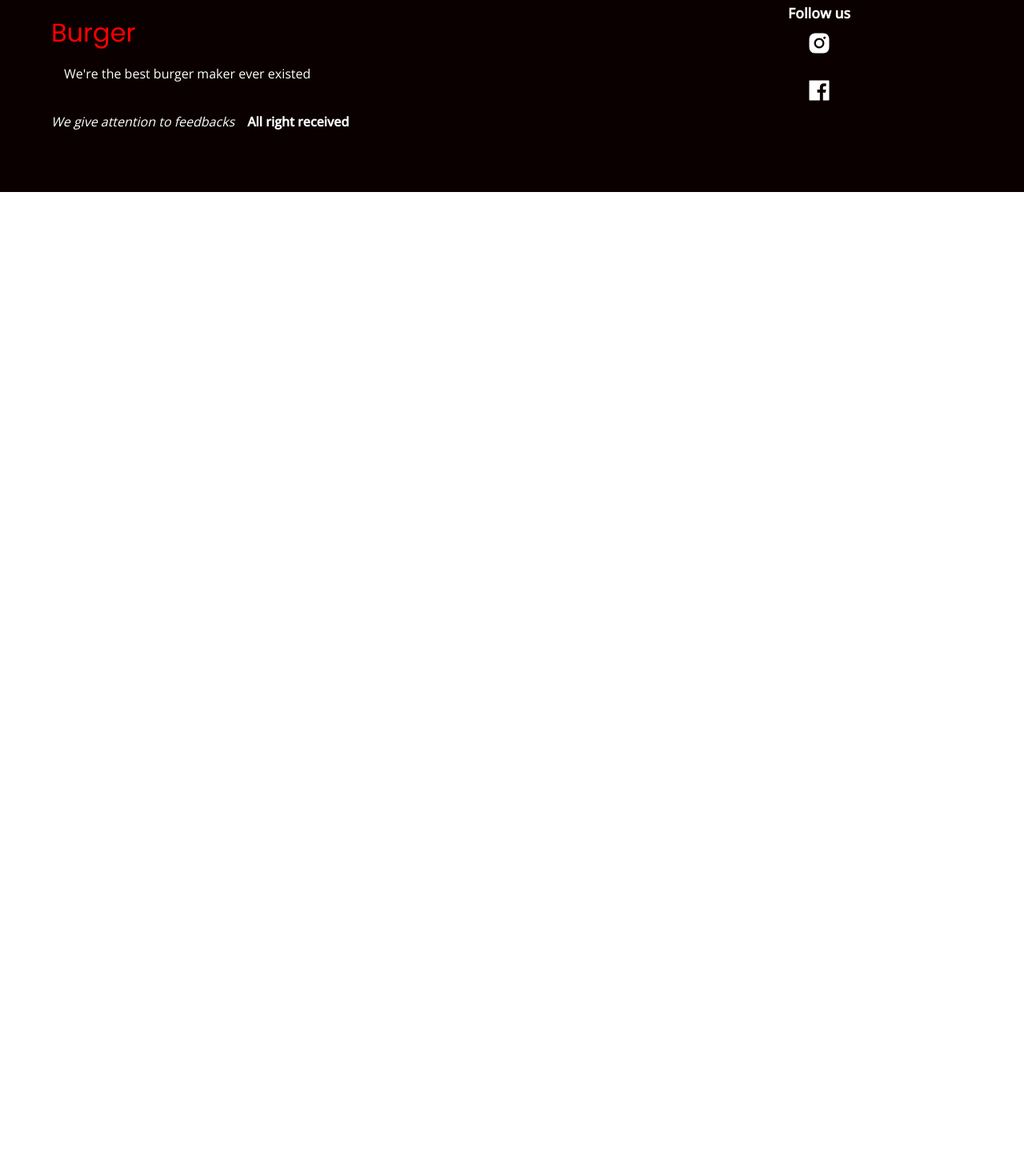
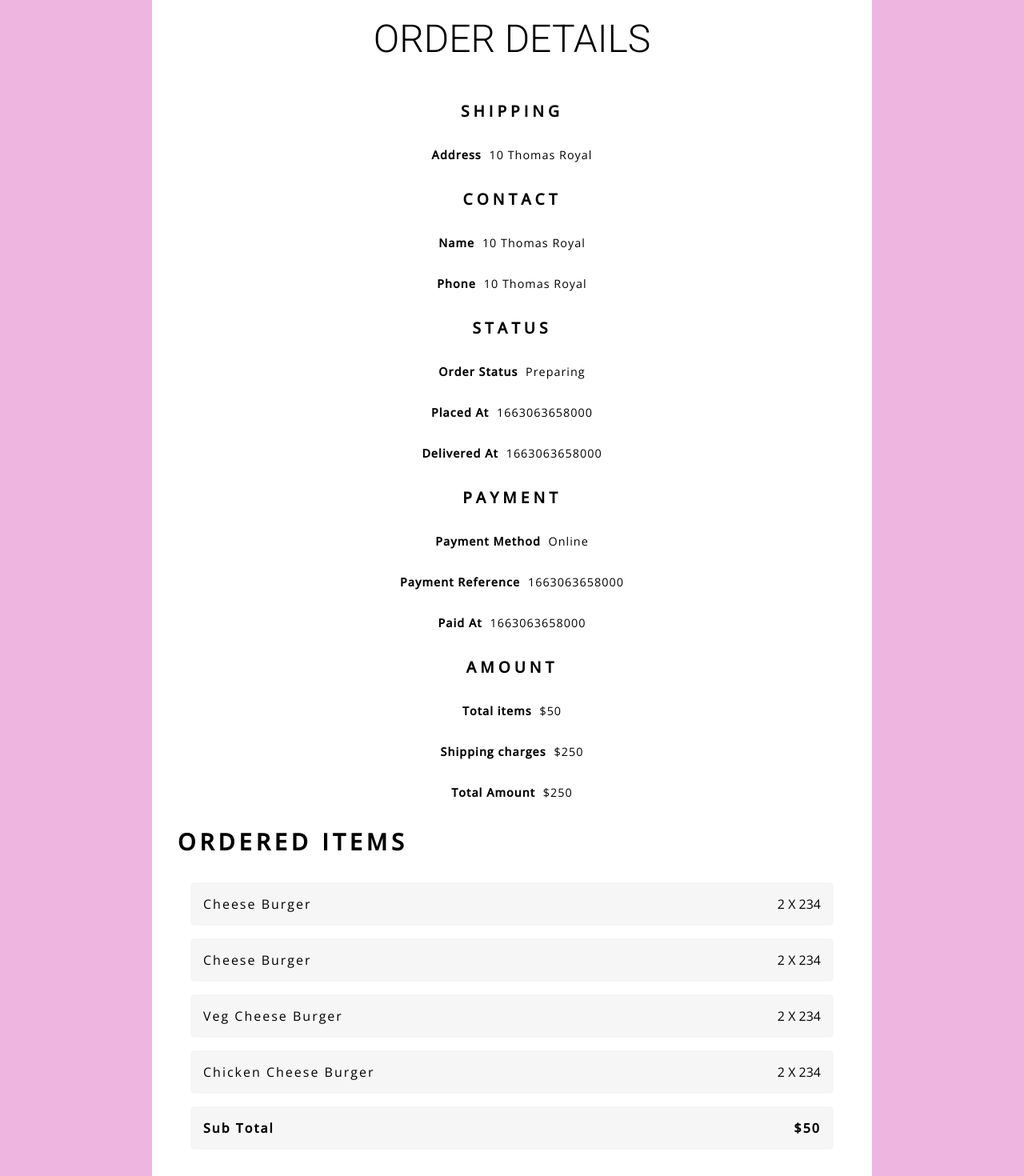
Before and after one commit to Anup4944/fast-food-website, a React (Create React App) app in the folder frontend/: page /orders/1 in a window 1280 px wide. Shown: the part 140-1610 px from the top of the page at 80% size. Before the commit the page ends 800 px from the top, so only its background shows below. Built offline with nearby package versions, Linux system fonts and the light colour scheme.

Commit message:
order details and profile page created

```diff
--- a/frontend/src/App.js
+++ b/frontend/src/App.js
@@ -11,6 +11,8 @@ import ConfirmOrder from "./components/cart/Cart/ConfirmOrder.jsx";
 import PaymentSuccess from "./components/cart/Cart/PaymentSuccess.jsx";
 import Login from "./components/login/Login.jsx";
 import Profile from "./components/profile/Profile.jsx";
+import Order from "./components/order/Order";
+import OrderDetails from "./components/order/OrderDetails.jsx";
 
 import "./styles/header.scss";
 import "./styles/home.scss";
@@ -23,6 +25,8 @@ import "./styles/confirmOrder.scss";
 import "./styles/paymentSuccess.scss";
 import "./styles/login.scss";
 import "./styles/profile.scss";
+import "./styles/table.scss";
+import "./styles/orderDetails.scss";
 
 const App = () => {
   return (
@@ -37,6 +41,8 @@ const App = () => {
         <Route path="/payment-success" element={<PaymentSuccess />} />
         <Route path="/login" element={<Login />} />
         <Route path="/profile" element={<Profile />} />
+        <Route path="/orders" element={<Order />} />
+        <Route path="/orders/:id" element={<OrderDetails />} />
       </Routes>
       <Footer />
     </Router>
--- /dev/null
+++ b/frontend/src/components/order/Order.jsx
@@ -0,0 +1,77 @@
+import React from "react";
+import { Link } from "react-router-dom";
+import { AiOutlineEye } from "react-icons/ai";
+
+const Order = () => {
+  return (
+    <section className="tableClass">
+      <main>
+        <table>
+          <thead>
+            <tr>
+              <th>Order Id</th>
+              <th>Status</th>
+              <th>Item Qty</th>
+              <th>Amount</th>
+              <th>Payment</th>
+              <th>Action</th>
+            </tr>
+          </thead>
+
+          <tbody>
+            <tr>
+              <td>123455</td>
+              <td>Processing</td>
+              <td>2</td>
+              <td>$45</td>
+              <td>Online</td>
+              <td>
+                <Link to={`/orders/${12344}`}>
+                  <AiOutlineEye />
+                </Link>
+              </td>
+            </tr>
+            <tr>
+              <td>123455</td>
+              <td>Processing</td>
+              <td>2</td>
+              <td>$45</td>
+              <td>Online</td>
+              <td>
+                <Link to={`/orders/${12344}`}>
+                  <AiOutlineEye />
+                </Link>
+              </td>
+            </tr>
+            <tr>
+              <td>123455</td>
+              <td>Processing</td>
+              <td>2</td>
+              <td>$45</td>
+              <td>Online</td>
+              <td>
+                <Link to={`/orders/${12344}`}>
+                  <AiOutlineEye />
+                </Link>
+              </td>
+            </tr>
+            <tr>
+              <td>123455</td>
+              <td>Processing</td>
+              <td>2</td>
+              <td>$45</td>
+              <td>Online</td>
+              <td>
+                <Link to={`/orders/${12344}`}>
+                  <AiOutlineEye />
+                </Link>
+              </td>
+            </tr>
+          </tbody>
+        </table>
+      </main>
+    </section>
+  );
+};
+
+export default Order;
--- /dev/null
+++ b/frontend/src/components/order/OrderDetails.jsx
@@ -0,0 +1,95 @@
+import React from "react";
+
+const OrderDetails = () => {
+  return (
+    <section className="orderDetails">
+      <main>
+        <h1>Order Details</h1>
+        <div>
+          <h1>Shipping</h1>
+          <p>
+            <b>Address</b> 10 Thomas Royal
+          </p>
+        </div>
+        <div>
+          <h1>Contact</h1>
+          <p>
+            <b>Name</b> 10 Thomas Royal
+          </p>
+          <p>
+            <b>Phone</b> 10 Thomas Royal
+          </p>
+        </div>
+        <div>
+          <h1>Status</h1>
+          <p>
+            <b>Order Status</b> Preparing
+          </p>
+          <p>
+            <b>Placed At</b> {Date.now()}
+          </p>
+          <p>
+            <b>Delivered At</b> {Date.now()}
+          </p>
+        </div>
+        <div>
+          <h1>Payment</h1>
+          <p>
+            <b>Payment Method</b> Online
+          </p>
+          <p>
+            <b>Payment Reference</b> {Date.now()}
+          </p>
+          <p>
+            <b>Paid At</b> {Date.now()}
+          </p>
+        </div>
+        <div>
+          <h1>Amount</h1>
+          <p>
+            <b>Total items </b> $50
+          </p>
+          <p>
+            <b>Shipping charges </b> $250
+          </p>
+          <p>
+            <b>Total Amount </b> $250
+          </p>
+        </div>
+        <article>
+          <h1> Ordered Items</h1>
+          <div>
+            <h4>Cheese Burger</h4>
+            <div>
+              <span> 2</span> X <span>234</span>
+            </div>
+          </div>
+          <div>
+            <h4>Cheese Burger</h4>
+            <div>
+              <span> 2</span> X <span>234</span>
+            </div>
+          </div>
+          <div>
+            <h4> Veg Cheese Burger</h4>
+            <div>
+              <span> 2</span> X <span>234</span>
+            </div>
+          </div>
+          <div>
+            <h4> Chicken Cheese Burger</h4>
+            <div>
+              <span> 2</span> X <span>234</span>
+            </div>
+          </div>
+          <div>
+            <h4 style={{ fontWeight: 800 }}>Sub Total</h4>
+            <h4 style={{ fontWeight: 800 }}>$50</h4>
+          </div>
+        </article>
+      </main>
+    </section>
+  );
+};
+
+export default OrderDetails;
--- a/frontend/src/components/profile/Profile.jsx
+++ b/frontend/src/components/profile/Profile.jsx
@@ -1,6 +1,7 @@
 import React from "react";
 import { motion } from "framer-motion";
 import { Link } from "react-router-dom";
+import { MdDashboard } from "react-icons/md";
 
 const Profile = () => {
   const options = {
@@ -26,7 +27,9 @@ const Profile = () => {
         </motion.h5>
 
         <motion.div {...options} transition={{ delay: 0.5 }}>
-          <Link to="/admin/dashboard">Dashboard</Link>
+          <Link to="/admin/dashboard">
+            <MdDashboard /> Dashboard
+          </Link>
         </motion.div>
 
         <motion.div
--- /dev/null
+++ b/frontend/src/styles/orderDetails.scss
@@ -0,0 +1,76 @@
+@import "colors";
+
+.orderDetails {
+  background-color: $pink;
+  width: 100%;
+
+  > main {
+    background-color: white;
+    max-width: 900px;
+    margin: auto;
+    padding: 2rem;
+    overflow-x: auto;
+
+    > h1 {
+      text-transform: uppercase;
+      text-align: center;
+      font: 100 3rem "Roboto";
+      margin: 3rem;
+    }
+
+    > div {
+      margin: 2rem;
+      text-align: center;
+      > h1 {
+        font-size: 1.8rem;
+        text-transform: uppercase;
+        letter-spacing: 5px;
+      }
+      > p {
+        font-weight: 300;
+        white-space: nowrap;
+        letter-spacing: 2px;
+        margin: 2rem;
+        > b {
+          margin-right: 5px;
+        }
+      }
+    }
+    article {
+      > h1 {
+        font-size: 1.8rem;
+        text-transform: uppercase;
+        letter-spacing: 5px;
+        margin: 2rem 0;
+      }
+
+      > div {
+        background-color: rgb(246, 246, 246);
+        margin: 1rem;
+        display: flex;
+        align-items: center;
+        justify-content: space-between;
+        padding: 1rem;
+        border-radius: 5px;
+
+        > h4 {
+          font-weight: 200;
+          letter-spacing: 2px;
+        }
+      }
+    }
+  }
+}
+
+@media screen and (max-width: 600px) {
+}
+.orderDetails > main > div {
+  > h1 {
+    font-size: 1.2rem;
+  }
+  p {
+    letter-spacing: 1px;
+    font-size: 0.9rem;
+    margin: 2rem 0;
+  }
+}
--- a/frontend/src/styles/profile.scss
+++ b/frontend/src/styles/profile.scss
@@ -35,6 +35,9 @@
         padding: 0.7rem 1.5rem;
         font-size: 1rem;
         border-radius: 5px;
+        display: flex;
+        align-items: center;
+        gap: 5px;
 
         &:hover {
           background-color: $reddark;
--- /dev/null
+++ b/frontend/src/styles/table.scss
@@ -0,0 +1,70 @@
+@import "colors";
+
+.tableClass {
+  background-color: $pink;
+  width: 100%;
+  height: 100vh;
+
+  main {
+    max-width: 900px;
+    background-color: white;
+    margin: auto;
+    height: 100%;
+    padding: 2rem;
+    overflow-x: auto;
+
+    > table {
+      width: 100%;
+      text-align: center;
+      border-collapse: collapse;
+
+      tr {
+        background-color: whitesmoke;
+
+        &:last-child {
+          td:first-child {
+            border-radius: 0 0 0 10px;
+          }
+          td:last-child {
+            border-radius: 0 0 10px 0;
+          }
+        }
+      }
+      td,
+      th {
+        padding: 1rem;
+      }
+
+      th {
+        background-color: $dark;
+        color: white;
+
+        &:first-child {
+          border-radius: 10px 0 0 0;
+        }
+        &:last-child {
+          border-radius: 0 10px 0 0;
+        }
+      }
+
+      td {
+        color: $lightdark;
+        > img {
+          width: 30px;
+          height: 30px;
+          border-radius: 100%;
+        }
+        > a {
+          color: $red;
+        }
+
+        > button {
+          border: none;
+          cursor: pointer;
+          margin: 0.25rem;
+          color: $red;
+        }
+      }
+    }
+  }
+}
```
